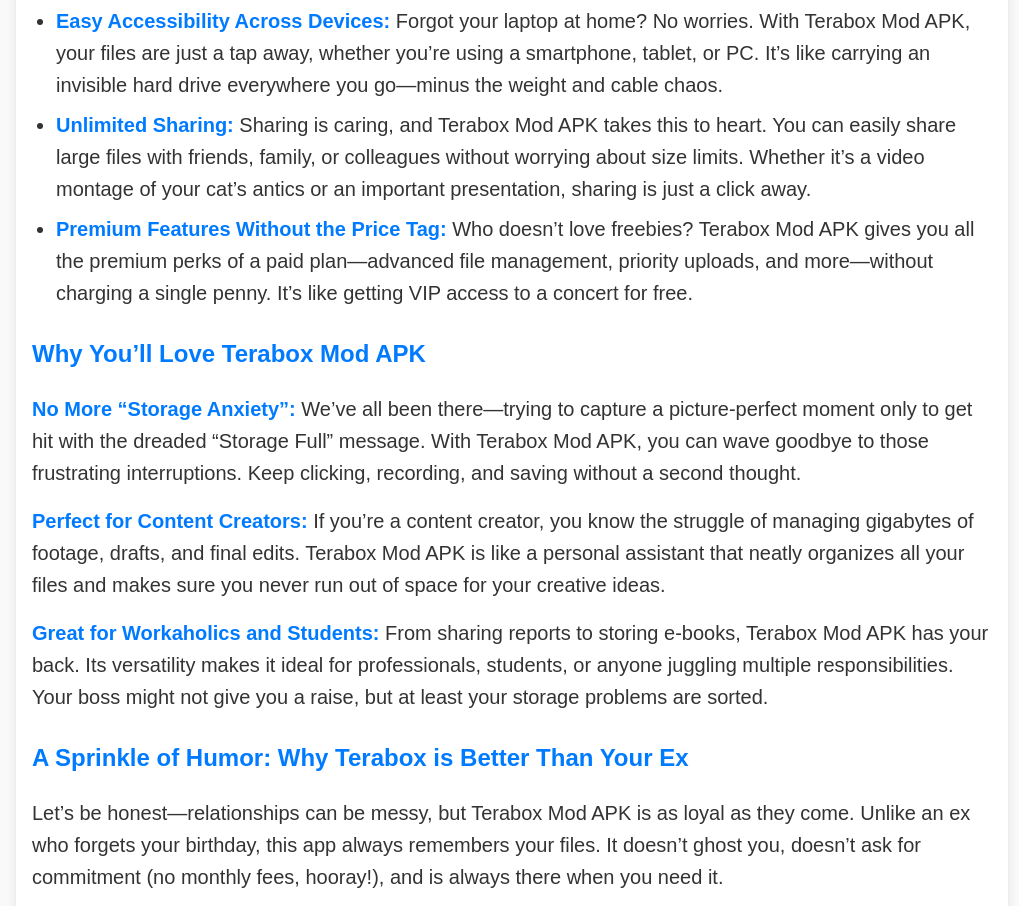
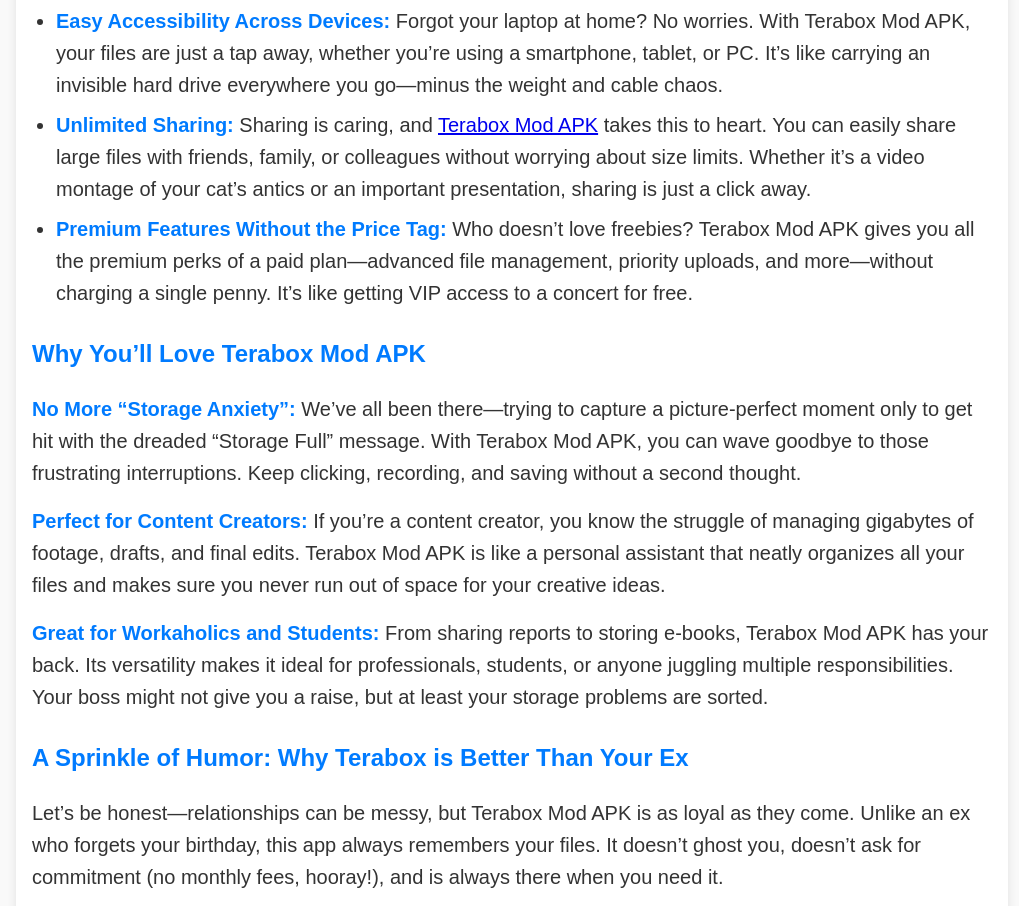
Before and after one commit to davidmark40/terabox-cloudflare, a plain HTML site: page index.html in a window 1280 px wide. Shown: the part 1716-2622 px from the top of the page, without its empty margins (128-1147 px from the left). Drawn offline with Linux system fonts and the light colour scheme.

Commit message:
Update index.html

```diff
--- a/index.html
+++ b/index.html
@@ -144,7 +144,7 @@
             <li><strong>High-Speed Downloads and Uploads:</strong> Time is money, and Terabox Mod APK respects that. With lightning-fast upload and download speeds, this app ensures that transferring files is quicker than heating instant noodles. No more waiting for hours just to send a video of your pet doing something adorable—it’s instant gratification at its best.</li>
             <li><strong>Secure Backup and Encryption:</strong> Let’s get real: your data is precious. From those embarrassing teenage selfies to critical work documents, you need a safe place for it all. Terabox Mod APK prioritizes security with advanced encryption, ensuring your files remain private and protected. Even hackers would need a magic wand to crack into your storage.</li>
             <li><strong>Easy Accessibility Across Devices:</strong> Forgot your laptop at home? No worries. With Terabox Mod APK, your files are just a tap away, whether you’re using a smartphone, tablet, or PC. It’s like carrying an invisible hard drive everywhere you go—minus the weight and cable chaos.</li>
-            <li><strong>Unlimited Sharing:</strong> Sharing is caring, and Terabox Mod APK takes this to heart. You can easily share large files with friends, family, or colleagues without worrying about size limits. Whether it’s a video montage of your cat’s antics or an important presentation, sharing is just a click away.</li>
+            <li><strong>Unlimited Sharing:</strong> Sharing is caring, and <a href="https://teraboxmodapkpremium.com/downloader/" target="_blank">Terabox Mod APK</a> takes this to heart. You can easily share large files with friends, family, or colleagues without worrying about size limits. Whether it’s a video montage of your cat’s antics or an important presentation, sharing is just a click away.</li>
             <li><strong>Premium Features Without the Price Tag:</strong> Who doesn’t love freebies? Terabox Mod APK gives you all the premium perks of a paid plan—advanced file management, priority uploads, and more—without charging a single penny. It’s like getting VIP access to a concert for free.</li>
         </ul>
 
```
